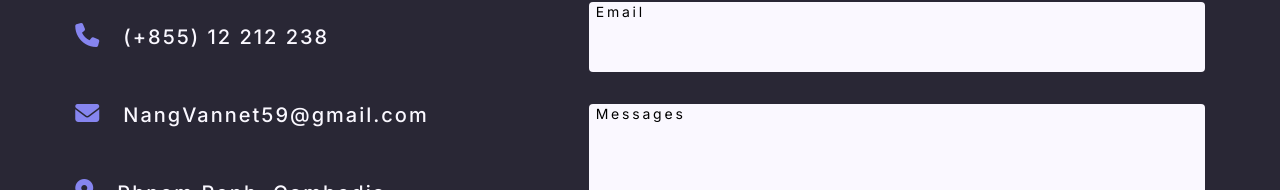
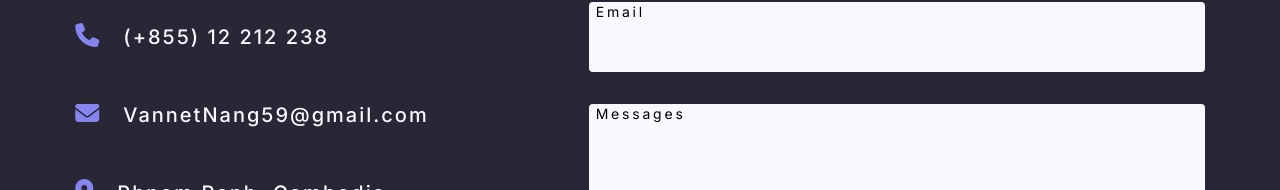
Before and after one commit to VannetNang/portfolio-website, a React (Vite) app: page / in a window 1280 px wide. Shown: the part 5184-5374 px from the top of the page. Built offline with nearby package versions, Linux system fonts and the light colour scheme.

Commit message:
- Updated portfolio info

```diff
--- a/src/pages/Contact.jsx
+++ b/src/pages/Contact.jsx
@@ -16,7 +16,7 @@ const Contact = () => {
       icon: "fa-solid fa-envelope",
       name: "Email Address",
       contactIcon: assets.ux_ui_icon,
-      contactDetail: "NangVannet59@gmail.com",
+      contactDetail: "VannetNang59@gmail.com",
     },
     {
       icon: "fa-solid fa-location-dot",
--- a/src/pages/Projects.jsx
+++ b/src/pages/Projects.jsx
@@ -22,7 +22,7 @@ const Projects = () => {
         "This is a MERN stack application designed to manage an online shopping experience for a single online store. The system provides an admin dashboard for store owners to manage their product inventory and a frontend for customers to browse, purchase, and manage their orders including authentication.",
       languages: "MongoDB, Express, React, Node.js, Tailwind CSS",
       sourceLink: "https://github.com/VannetNang/online-shopping",
-      demoLink: "https://github.com/VannetNang/online-shopping",
+      demoLink: "https://online-shopping-eta-nine.vercel.app/",
     },
   ];
 
```
Also changed, not shown: public/thumbnail.png, 1 other file (tests, documents, lock files or other folders).
